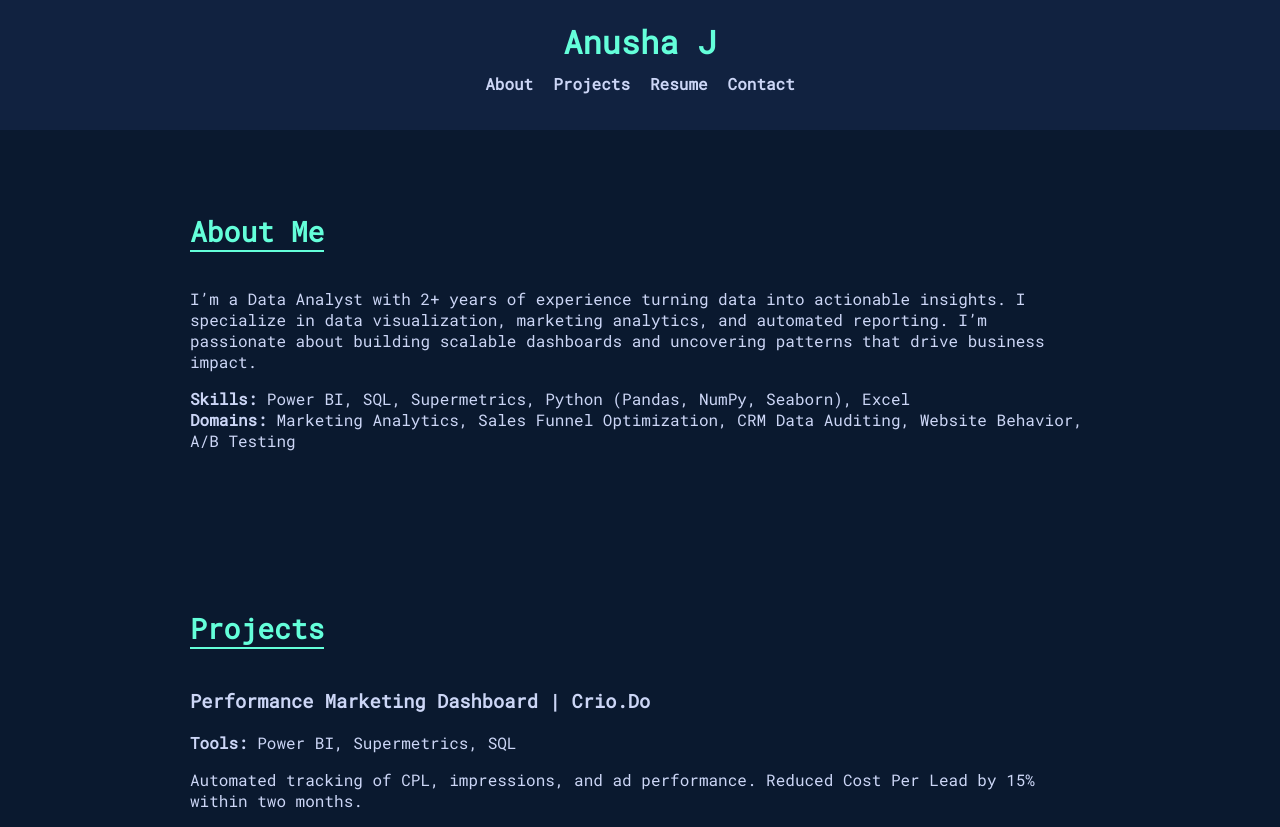
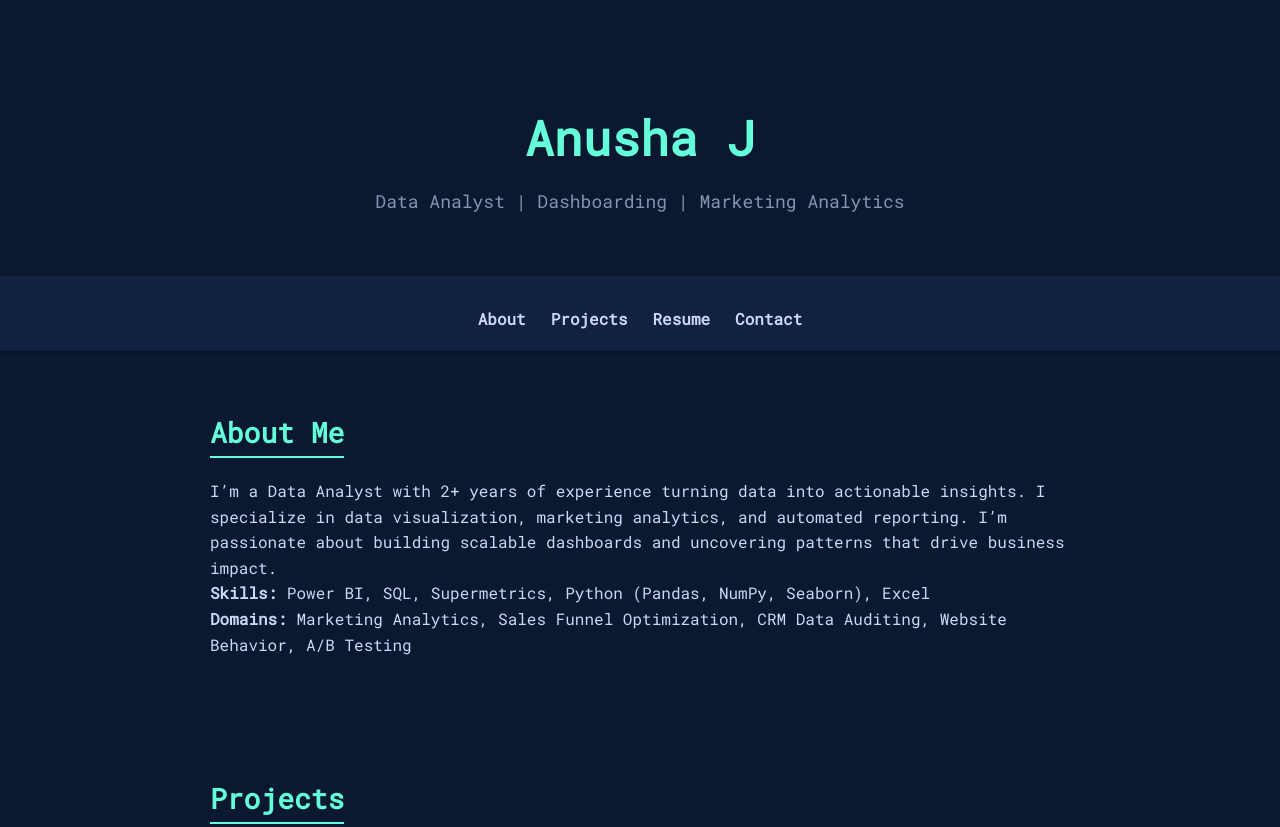
Before and after one commit to Anusha726/Portfolio-Website, a plain HTML site: page index.html in a window 1280 px wide. Shown: the top 827 px of the page. Drawn offline with Linux system fonts and the light colour scheme.

Commit message:
Update index.html

```diff
--- a/index.html
+++ b/index.html
@@ -4,70 +4,116 @@
   <meta charset="UTF-8" />
   <meta name="viewport" content="width=device-width, initial-scale=1.0" />
   <title>Anusha J | Data Analyst Portfolio</title>
-  <link rel="stylesheet" href="https://fonts.googleapis.com/css2?family=Roboto+Mono&display=swap">
+  <link href="https://fonts.googleapis.com/css2?family=Roboto+Mono&display=swap" rel="stylesheet">
   <style>
+    * {
+      margin: 0;
+      padding: 0;
+      box-sizing: border-box;
+    }
     body {
-      margin: 0;
       font-family: 'Roboto Mono', monospace;
       background-color: #0a192f;
       color: #ccd6f6;
+      line-height: 1.6;
     }
     header {
       background-color: #112240;
-      padding: 20px;
-      text-align: center;
+      padding: 20px 0;
       position: sticky;
       top: 0;
       z-index: 100;
+      box-shadow: 0 2px 4px rgba(0,0,0,0.3);
     }
     header h1 {
-      margin: 0;
       color: #64ffda;
+      text-align: center;
       font-size: 32px;
     }
     nav ul {
-      list-style: none;
-      padding: 0;
       display: flex;
       justify-content: center;
-      gap: 20px;
+      gap: 25px;
+      list-style: none;
       margin-top: 10px;
     }
     nav a {
+      color: #ccd6f6;
       text-decoration: none;
-      color: #ccd6f6;
       font-weight: bold;
+      transition: color 0.3s;
+    }
+    nav a:hover {
+      color: #64ffda;
     }
     section {
       padding: 60px 20px;
       max-width: 900px;
-      margin: 0 auto;
+      margin: auto;
     }
     section h2 {
       color: #64ffda;
       font-size: 28px;
+      margin-bottom: 20px;
       border-bottom: 2px solid #64ffda;
       display: inline-block;
-      margin-bottom: 20px;
+    }
+    .hero {
+      text-align: center;
+      padding: 100px 20px 60px;
+      background-color: #0a192f;
+    }
+    .hero h1 {
+      font-size: 48px;
+      color: #64ffda;
+    }
+    .hero p {
+      font-size: 18px;
+      color: #8892b0;
+      margin-top: 10px;
     }
     .project {
-      margin-bottom: 40px;
+      background-color: #112240;
+      padding: 20px;
+      border-radius: 8px;
+      margin-bottom: 30px;
+      transition: transform 0.3s;
+    }
+    .project:hover {
+      transform: translateY(-5px);
+    }
+    .project h3 {
+      color: #ccd6f6;
+      margin-bottom: 10px;
+    }
+    .project p {
+      color: #8892b0;
     }
     a {
       color: #64ffda;
+      text-decoration: none;
+    }
+    a:hover {
+      text-decoration: underline;
     }
     footer {
+      background-color: #112240;
       text-align: center;
       padding: 20px;
-      background-color: #112240;
       color: #8892b0;
+      font-size: 14px;
     }
   </style>
 </head>
 <body>
+  <!-- Hero Section -->
+  <div class="hero">
+    <h1>Anusha J</h1>
+    <p>Data Analyst | Dashboarding | Marketing Analytics</p>
+  </div>
+
   <!-- Navbar -->
   <header>
-    <h1>Anusha J</h1>
     <nav>
       <ul>
         <li><a href="#about">About</a></li>
```
